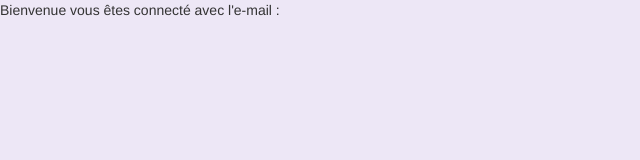
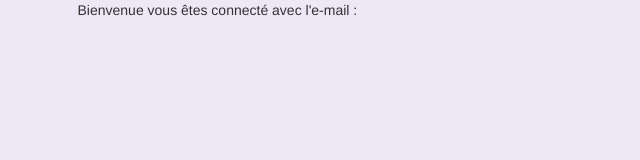
Before and after one commit to saleckjdide/ecole-rim, an Angular app: page /detailuser in a window 1280 px wide. Shown: the top 160 px of the page, without its empty margins (0-640 px from the left). Built offline with nearby package versions, Linux system fonts and the light colour scheme.

Commit message:
ajout divs

```diff
--- a/src/app/detail-user/detail-user.component.html
+++ b/src/app/detail-user/detail-user.component.html
@@ -1 +1,8 @@
-<p>Bienvenue vous êtes connecté avec l'e-mail : {{firstname}}</p>
+
+<div class="container">
+    <div class="row">
+        <div class="col-sm-12">
+            <p>Bienvenue vous êtes connecté avec l'e-mail : {{firstname}}</p>
+        </div>
+    </div>
+</div>
```
